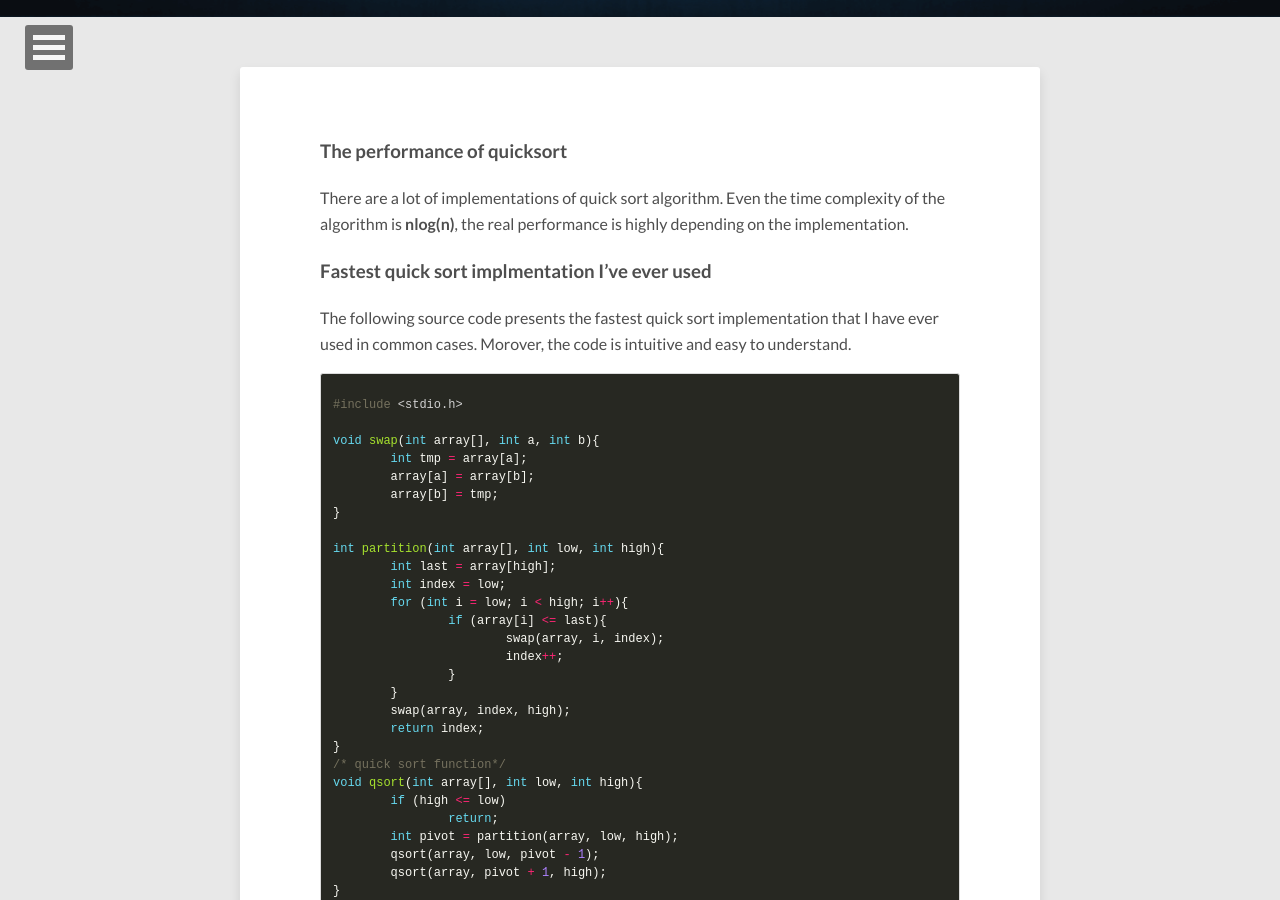
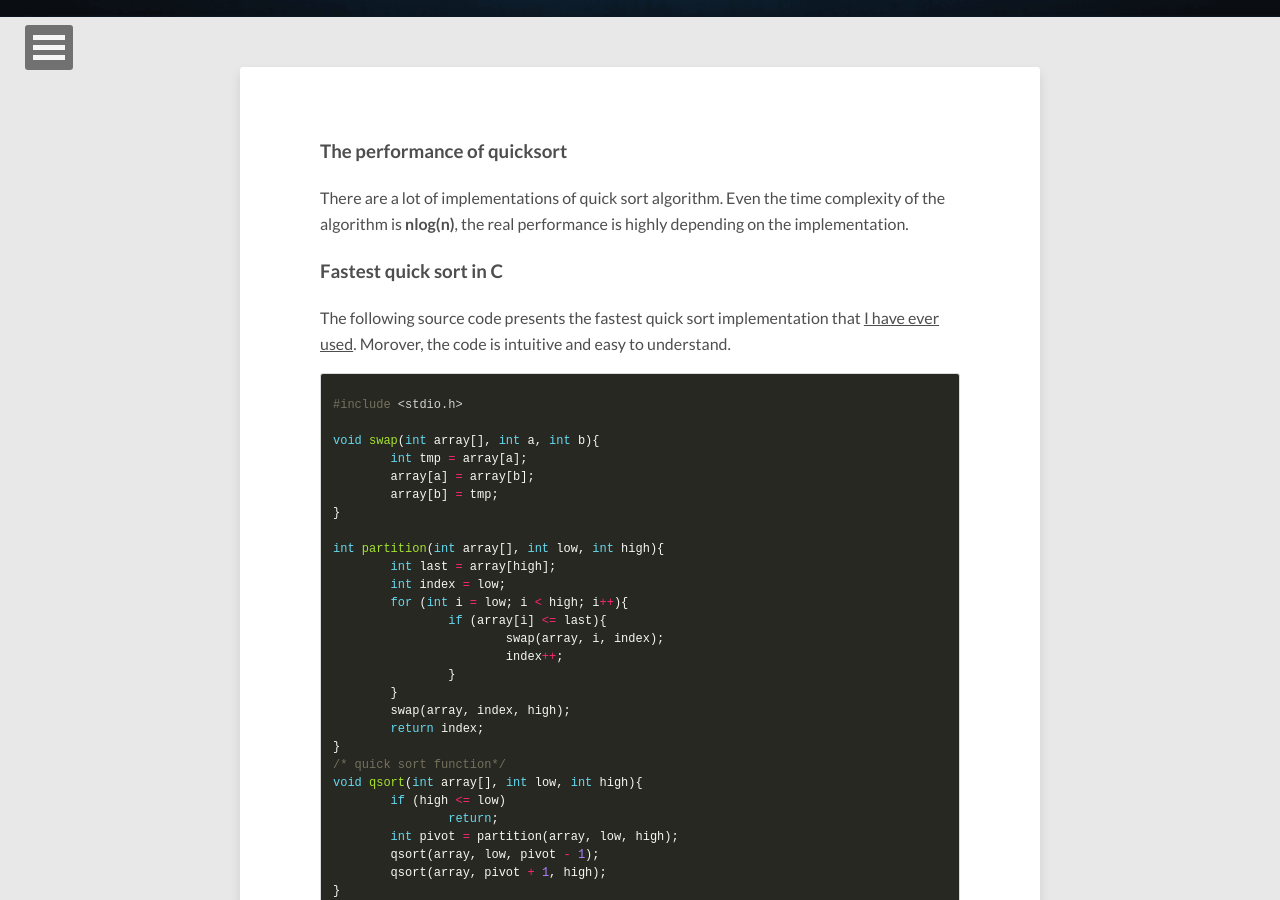
Before and after one commit to dakoo/dakoo.github.io, a Jekyll site: the page built from _posts/2015-08-05-quicksort-in-c.md, in a window 1280 px wide and 900 px high, scrolled down 383 px. Built offline with Jekyll 4.4.1, drawn with Linux system fonts in a browser that asks for light colours; nearby versions of some CDN libraries; comment, search, counter and statistics services are not loaded.

Commit message:
Update 2015-08-05-quicksort-in-c.md

```diff
--- a/_posts/2015-08-05-quicksort-in-c.md
+++ b/_posts/2015-08-05-quicksort-in-c.md
@@ -12,9 +12,9 @@ image:
 
 There are a lot of implementations of quick sort algorithm. Even the time complexity of the algorithm is **nlog(n)**, the real performance is highly depending on the implementation.
 
-### Fastest quick sort implmentation I've ever used
+### Fastest quick sort in C
 
-The following source code presents the fastest quick sort implementation that I have ever used in common cases. Morover, the code is intuitive and easy to understand.
+The following source code presents the fastest quick sort implementation that <u>I have ever used</u>. Morover, the code is intuitive and easy to understand.
 
 {% highlight c %}
 #include <stdio.h>
```
